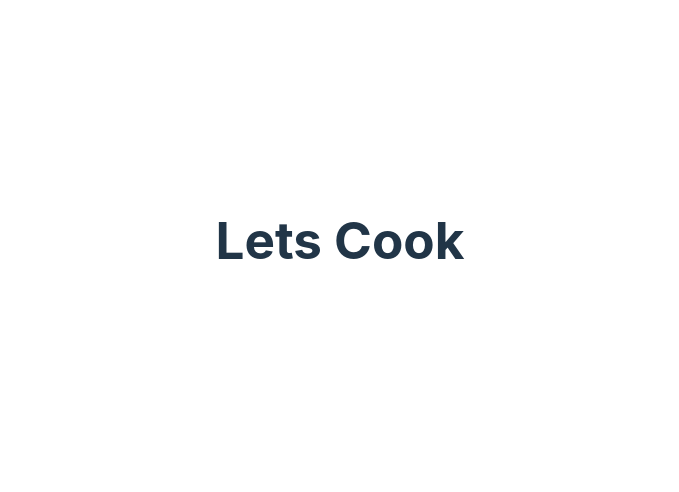
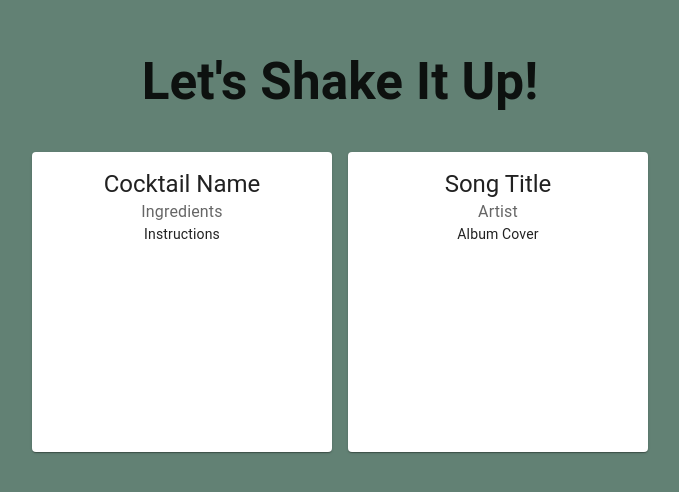
Before and after one commit to CRNaro/lets-cook, a React (Vite) app: page / in a window 1280 px wide. Shown: the part 160-652 px from the top of the page, without its empty margins (300-979 px from the left). Built offline with nearby package versions, Linux system fonts and the light colour scheme.

Commit message:
Build: Set up file structure, added two cards to render from two seperate api, one for a cocktail to be generated and one for a song to go with the cocktail

```diff
--- a/index.html
+++ b/index.html
@@ -4,7 +4,7 @@
     <meta charset="UTF-8" />
     <link rel="icon" type="image/svg+xml" href="/vite.svg" />
     <meta name="viewport" content="width=device-width, initial-scale=1.0" />
-    <title>Lets Cook</title>
+    <title>Shake It Up</title>
   </head>
   <body>
     <div id="root"></div>
--- a/package.json
+++ b/package.json
@@ -14,7 +14,8 @@
     "@emotion/styled": "^11.13.0",
     "@mui/material": "^5.16.7",
     "react": "^18.3.1",
-    "react-dom": "^18.3.1"
+    "react-dom": "^18.3.1",
+    "react-router-dom": "^6.26.1"
   },
   "devDependencies": {
     "@eslint/js": "^9.9.0",
--- a/src/App.jsx
+++ b/src/App.jsx
@@ -1,14 +1,39 @@
 import { useState } from 'react'
+import './App.css'
+import { BrowserRouter as Router, Route, Routes } from 'react-router-dom'
+import { ThemeProvider } from '@emotion/react'
+import { createTheme } from '@mui/material/styles'
+import { Global, css } from '@emotion/react'
+import CssBaseline from '@mui/material/CssBaseline';
+import CocktailCard from './components/CocktailCard'
+import SongCard from './components/SongCard'
 
+const theme = createTheme({
+  palette: {
+    primary: {
+      main: '#628174',
+    },
+    secondary: {
+      main: '#00ff44',
+    },
+  },
+});
 
-import './App.css'
 
 function App() {
 return (
 
+      <ThemeProvider theme={theme}>
+        <CssBaseline />
+        <Global styles={css`body{
+        background-color: ${theme.palette.primary.main};
+      }`}/>
+      <div>
+          <h1>Let's Shake It Up!</h1>
 
-      <h1>Lets Cook</h1>
 
+      </div>
+      </ThemeProvider>
 
 
   )
--- /dev/null
+++ b/src/components/CocktailCard.jsx
@@ -0,0 +1,46 @@
+import { useState } from 'react'
+import { BrowserRouter as Router, Route, Routes } from 'react-router-dom'
+import { ThemeProvider } from '@emotion/react'
+import { createTheme } from '@mui/material/styles'
+import { Global, css } from '@emotion/react'
+import CssBaseline from '@mui/material/CssBaseline';
+import { Card, CardContent, Typography } from '@mui/material'
+
+const theme = createTheme({
+  palette: {
+    primary: {
+      main: '#628174',
+    },
+    secondary: {
+      main: '#00ff44',
+    },
+  },
+});
+
+// export default function MainPage() {
+//   return (
+//     <div>
+//       <h1>Let's Shake It Up!</h1>
+//     </div>
+//   )
+// }
+
+export default function CocktailCard() {
+    return (
+        <Card sx={{ width: 300, height: 300, margin: 1 }}>
+            <CardContent>
+                <Typography variant="h5" component="h2">
+                    Cocktail Name
+                </Typography>
+                <Typography color="textSecondary">
+                    Ingredients
+                </Typography>
+                <Typography variant="body2" component="p">
+                    Instructions
+                </Typography>
+            </CardContent>
+        </Card>
+
+    )
+
+}
--- /dev/null
+++ b/src/components/SongCard.jsx
@@ -0,0 +1,46 @@
+import { useState } from 'react'
+import { BrowserRouter as Router, Route, Routes } from 'react-router-dom'
+import { ThemeProvider } from '@emotion/react'
+import { createTheme } from '@mui/material/styles'
+import { Global, css } from '@emotion/react'
+import CssBaseline from '@mui/material/CssBaseline';
+import { Card, CardContent, Typography } from '@mui/material'
+
+// const theme = createTheme({
+//   palette: {
+//     primary: {
+//       main: '#628174',
+//     },
+//     secondary: {
+//       main: '#00ff44',
+//     },
+//   },
+// });
+
+// export default function MainPage() {
+//   return (
+//     <div>
+//       <h1>Let's Shake It Up!</h1>
+//     </div>
+//   )
+// }
+
+export default function SongCard() {
+    return (
+        <Card sx={{ width: 300, height: 300, margin: 1}}>
+            <CardContent>
+                <Typography variant="h5" component="h2">
+                    Song Title
+                </Typography>
+                <Typography color="textSecondary">
+                    Artist
+                </Typography>
+                <Typography variant="body2" component="p">
+                    Album Cover
+                </Typography>
+            </CardContent>
+        </Card>
+
+    )
+
+}
--- a/src/main.jsx
+++ b/src/main.jsx
@@ -2,9 +2,16 @@ import { StrictMode } from 'react'
 import { createRoot } from 'react-dom/client'
 import App from './App.jsx'
 import './index.css'
+import CocktailCard from './components/CocktailCard.jsx'
+import SongCard from './components/SongCard.jsx'
+import { Box } from '@mui/system'
 
 createRoot(document.getElementById('root')).render(
   <StrictMode>
     <App />
+    <Box display={{ xs: 'block', md: 'flex' }}>
+    <CocktailCard />
+    <SongCard />
+    </Box>
   </StrictMode>,
 )
```
Also changed, not shown: src/components/Header/Header.jsx (added), src/components/Header/Nav.jsx (added), src/components/SavedCocktails.jsx (added), 1 other file (tests, documents, lock files or other folders).
